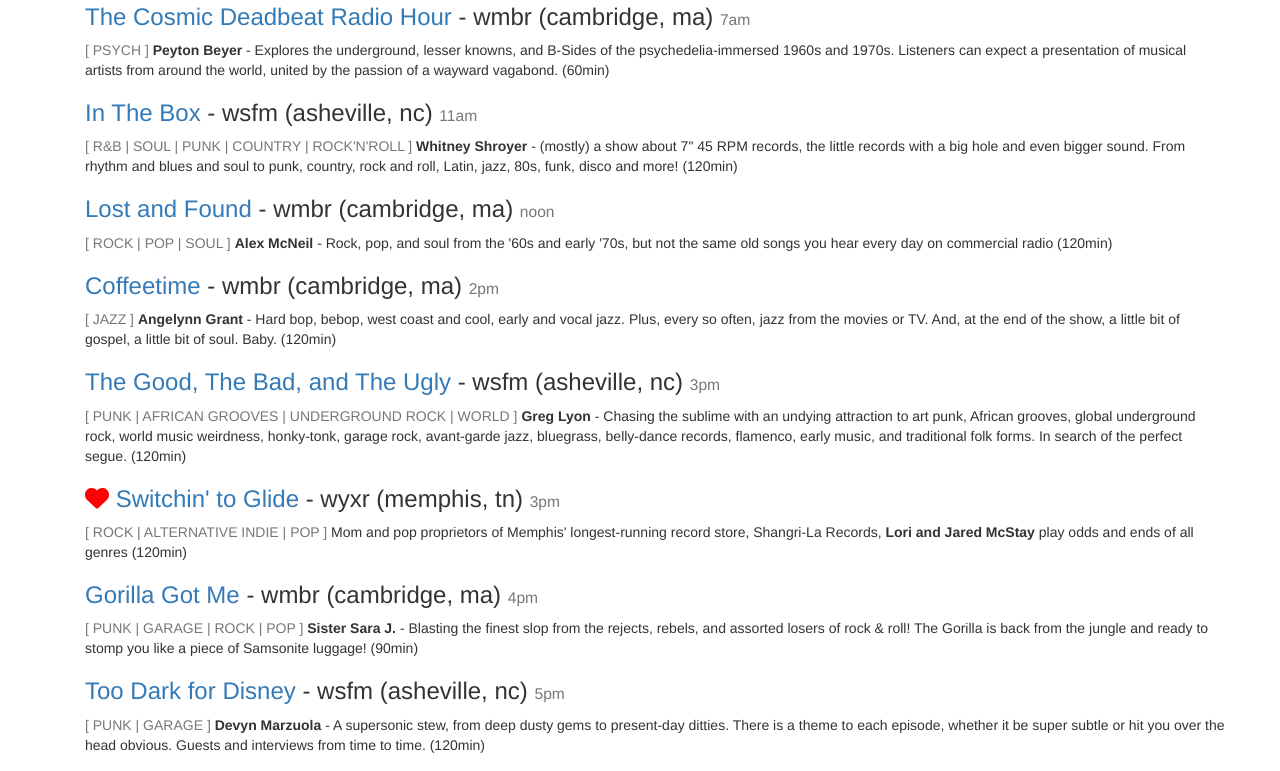
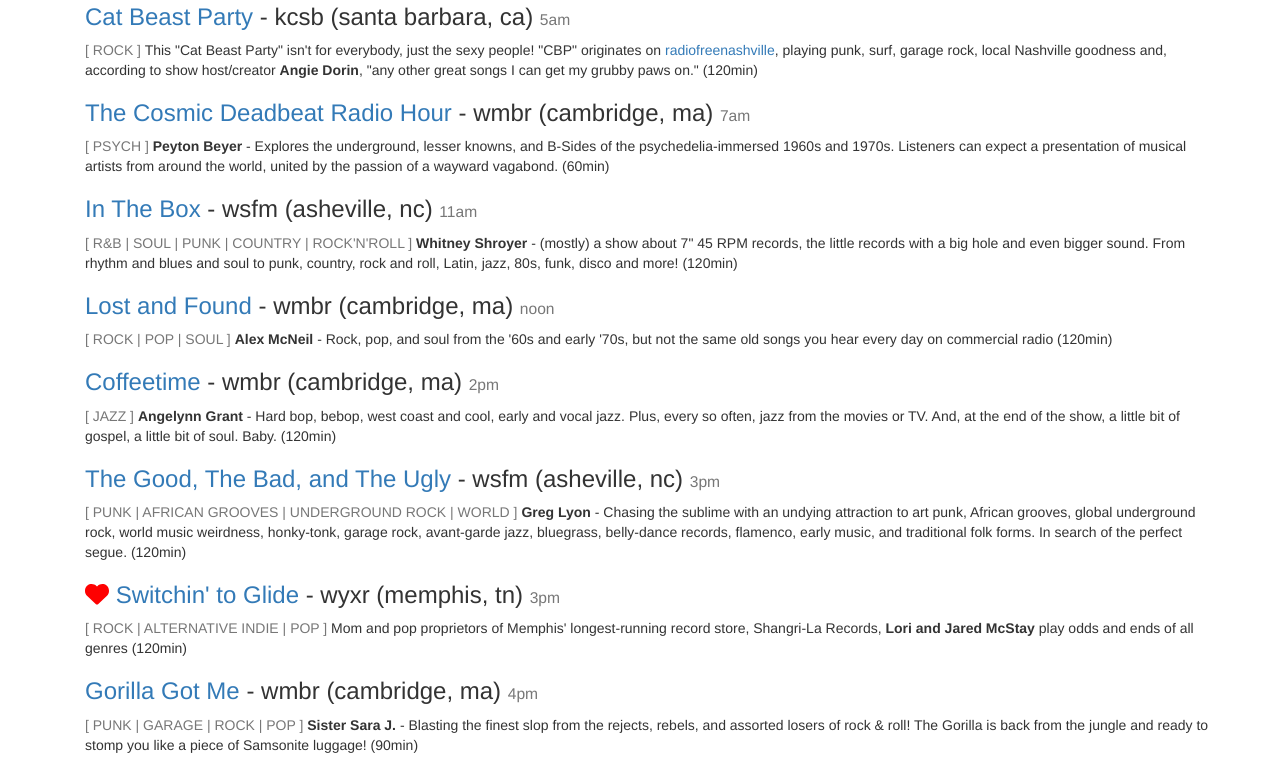
Before and after one commit to petecooke/terminally-pasted-chapbooks, a plain HTML site: page terminally-pasted-radio.html in a window 1280 px wide. Shown: the part 139-910 px from the top of the page. Drawn offline with nearby package versions, Linux system fonts and the light colour scheme.

Commit message:
Add Cat Beast Party

```diff
--- a/terminally-pasted-radio.html
+++ b/terminally-pasted-radio.html
@@ -21,6 +21,13 @@
 
         <div class="container">
             <h2>FRIDAY</h2>
+            <h3>
+                <a href="https://spinitron.com/KCSB/show/172029/Cat-Beast-Party" target="_blank">Cat Beast Party</a> - kcsb (santa barbara, ca) <small>5am</small>
+            </h3>
+            <p>
+                <span class="text-muted text-uppercase">[ Rock ]</span>
+                This "Cat Beast Party" isn't for everybody, just the sexy people! "CBP" originates on <a href="www.radiofreenashville.org" target="_blank">radiofreenashville</a>, playing punk, surf, garage rock, local Nashville goodness and, according to show host/creator <b>Angie Dorin</b>, "any other great songs I can get my grubby paws on." (120min)
+            </p>
             <h3>
                 <a href="https://wmbr.org/cgi-bin/show?id=8074" target="_blank">The Cosmic Deadbeat Radio Hour</a> - wmbr (cambridge, ma) <small>7am</small>
             </h3>
```
